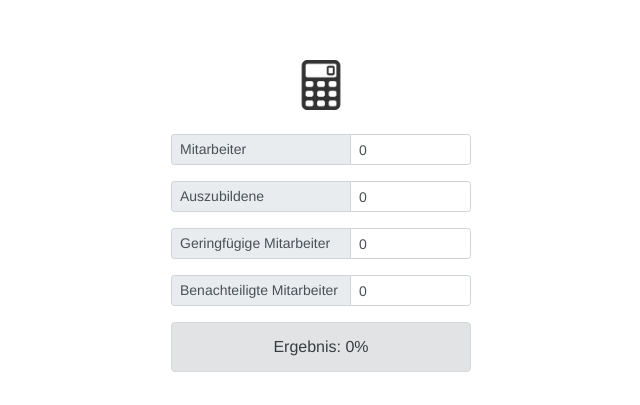
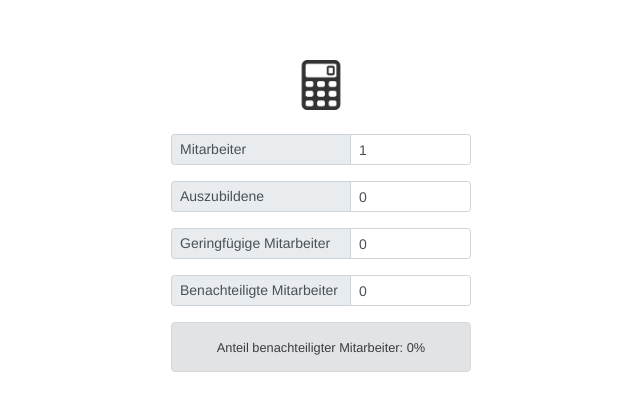
Before and after one commit to michael-lucas-net/sbq-rechner, a Vue app: page / in a window 1280 px wide. Shown: the part 130-535 px from the top of the page, without its empty margins (319-959 px from the left). Built offline with nearby package versions, Linux system fonts and the light colour scheme.

Commit message:
Minwerte, Standartwerte und Ergebnis umbenannt

```diff
--- a/src/components/QuotenRechner.vue
+++ b/src/components/QuotenRechner.vue
@@ -10,7 +10,7 @@
                 <div class="input-group-prepend">
                     <span class="input-group-text" id="inputGroup-sizing-sm">Mitarbeiter</span>
                 </div>
-                <input type="number" class="form-control" v-model="mitarbeiter" @change="changeBeruecksichtigt"
+                <input type="number" min="1" class="form-control" v-model="mitarbeiter" @change="changeBeruecksichtigt"
                        placeholder="Mitarbeiter" required="required">
             </div>
 
@@ -18,7 +18,7 @@
                 <div class="input-group-prepend">
                     <span class="input-group-text" id="inputGroup-sizing-sm">Auszubildene</span>
                 </div>
-                <input type="number" class="form-control" v-model="azubis" @change="changeBeruecksichtigt"
+                <input type="number" min="0" class="form-control" v-model="azubis" @change="changeBeruecksichtigt"
                        placeholder="Mitarbeiter" required="required">
             </div>
 
@@ -26,7 +26,7 @@
                 <div class="input-group-prepend">
                     <span class="input-group-text" id="inputGroup-sizing-sm">Geringfügige Mitarbeiter</span>
                 </div>
-                <input type="number" class="form-control" v-model="geringis" @change="changeBeruecksichtigt"
+                <input type="number" min="0" class="form-control" v-model="geringis" @change="changeBeruecksichtigt"
                        placeholder="Mitarbeiter" required="required">
             </div>
 
@@ -34,7 +34,7 @@
                 <div class="input-group-prepend">
                     <span class="input-group-text" id="inputGroup-sizing-sm">Benachteiligte Mitarbeiter</span>
                 </div>
-                <input type="number" class="form-control" v-model="benachteiligte" @change="changeBeruecksichtigt"
+                <input type="number" min="0" class="form-control" v-model="benachteiligte" @change="changeBeruecksichtigt"
                        placeholder="Mitarbeiter" required="required">
             </div>
 
@@ -43,7 +43,10 @@
                         class="alert"
                         v-bind:class="{ 'alert-success': ergebnis > 0, 'alert-secondary': ergebnis == 0}"
                         role="alert">
-                    Ergebnis: <span>{{ ergebnis }}%</span>
+                        <small>
+                        Anteil benachteiligter Mitarbeiter:
+                        <span>{{ ergebnis }}%</span>
+                    </small>
                 </div>
             </div>
 
@@ -65,7 +68,7 @@
         name: "Quotenrechner",
         data() {
             return {
-                mitarbeiter: 0,
+                mitarbeiter: 1,
                 azubis: 0,
                 geringis: 0,
                 benachteiligte: 0,
```
